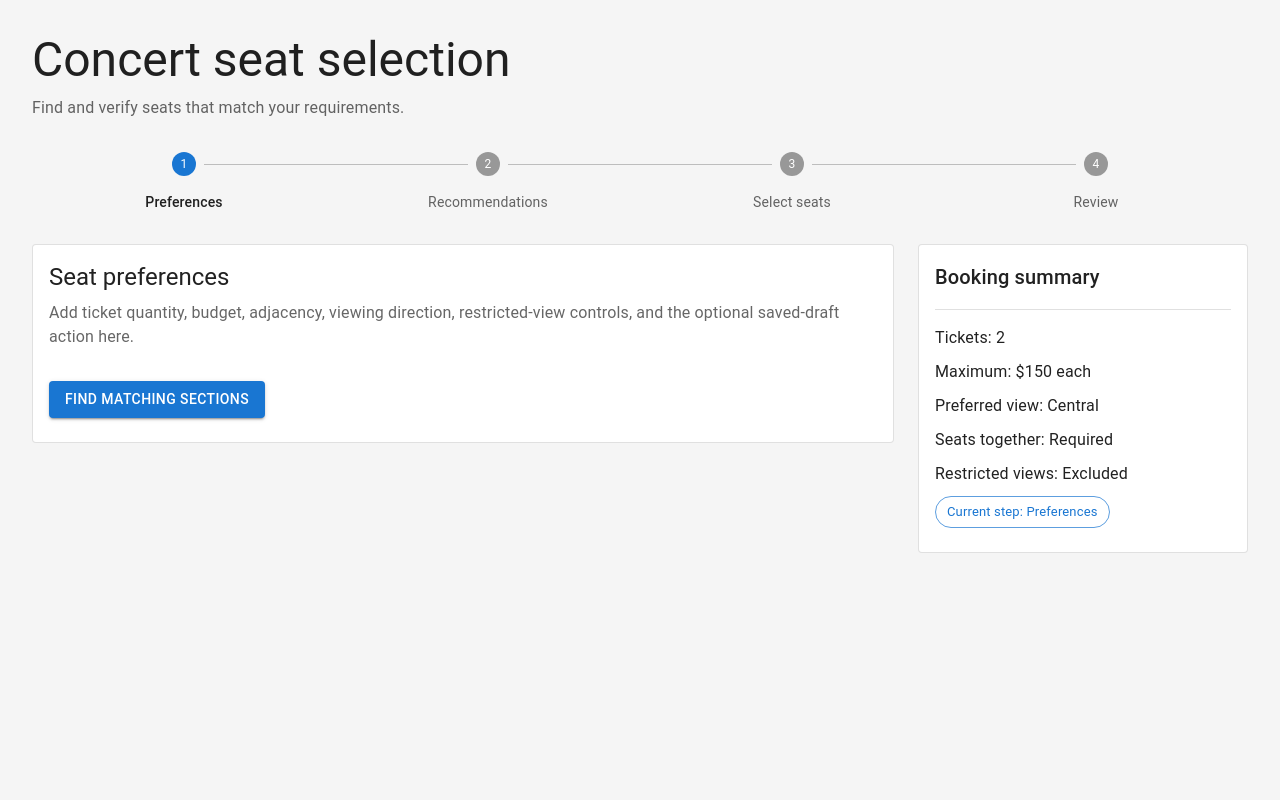
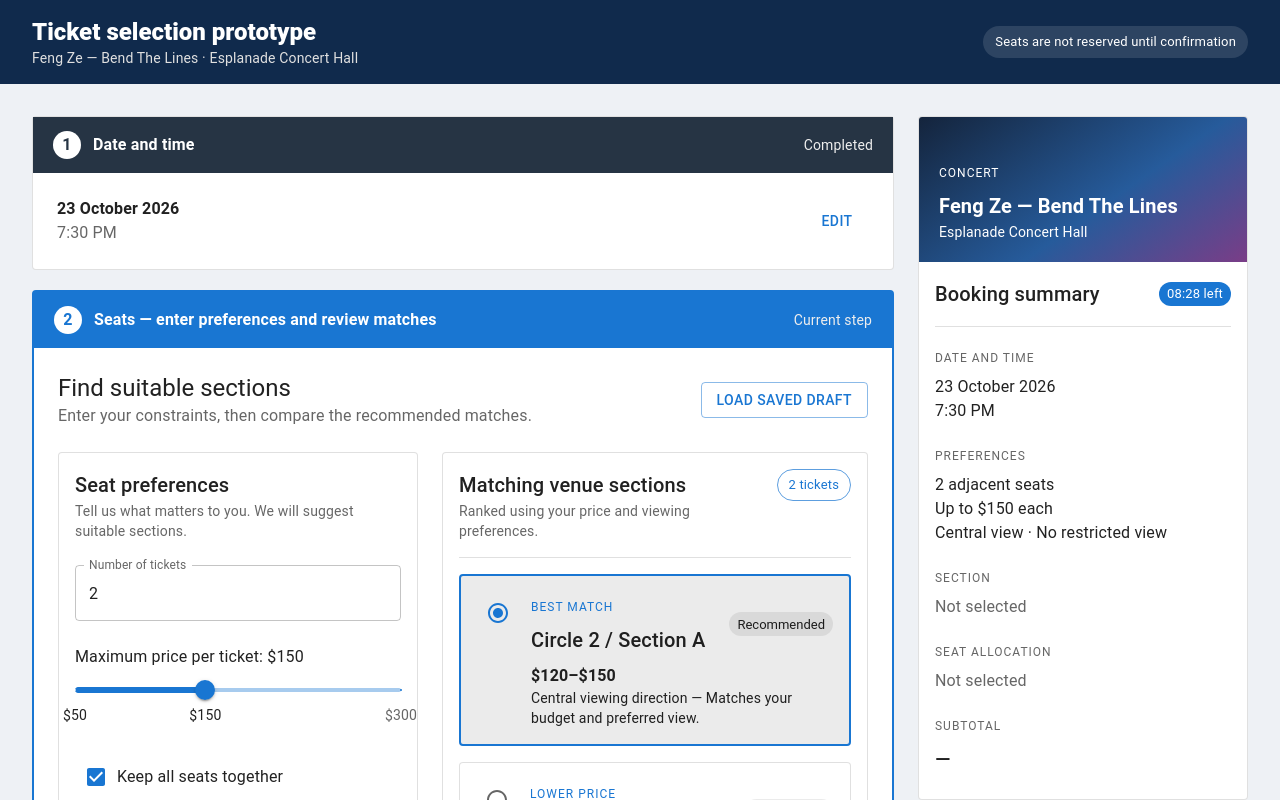
Before and after one commit to teezhiyao/hci-ticketing, a React (Vite) app: page / in a window 1280 px wide. Shown: the top 800 px of the page. Built offline with nearby package versions, Linux system fonts and the light colour scheme.

Commit message:
Build unified preference and recommendation screen

```diff
--- a/src/App.jsx
+++ b/src/App.jsx
@@ -1,6 +1,4 @@
-import { useState } from "react";
 import {
-  Alert,
   Box,
   Button,
   Card,
@@ -8,73 +6,147 @@ import {
   Chip,
   Divider,
   Stack,
-  Step,
-  StepLabel,
-  Stepper,
   Typography,
 } from "@mui/material";
+import PreferenceGuidedSelection from "./components/PreferenceGuidedSelection.jsx";
 
-const steps = ["Preferences", "Recommendations", "Select seats", "Review"];
-
-const defaultPreferences = {
-  tickets: 2,
-  maxPrice: 150,
-  keepTogether: true,
-  preferredView: "Central",
-  excludeRestricted: true,
+const event = {
+  title: "Feng Ze — Bend The Lines",
+  venue: "Esplanade Concert Hall",
+  date: "23 October 2026",
+  time: "7:30 PM",
 };
 
-function PlaceholderScreen({ title, description, back, next, nextLabel }) {
+function BookingSection({ number, title, status, active = false, children }) {
   return (
-    <Card variant="outlined">
-      <CardContent>
-        <Typography variant="h5">{title}</Typography>
-        <Typography color="text.secondary" sx={{ mt: 1 }}>
-          {description}
+    <Card
+      variant="outlined"
+      sx={{
+        borderColor: active ? "primary.main" : "divider",
+        borderWidth: active ? 2 : 1,
+        overflow: "visible",
+      }}
+    >
+      <Box
+        sx={{
+          px: 2.5,
+          py: 1.75,
+          bgcolor: active ? "primary.main" : "#263444",
+          color: "common.white",
+          display: "flex",
+          alignItems: "center",
+          justifyContent: "space-between",
+          gap: 2,
+        }}
+      >
+        <Stack direction="row" spacing={1.5} alignItems="center">
+          <Box
+            sx={{
+              width: 28,
+              height: 28,
+              borderRadius: "50%",
+              display: "grid",
+              placeItems: "center",
+              bgcolor: "common.white",
+              color: active ? "primary.main" : "#263444",
+              fontWeight: 700,
+            }}
+          >
+            {number}
+          </Box>
+          <Typography variant="subtitle1" fontWeight={700}>
+            {title}
           </Typography>
+        </Stack>
 
-        {title === "Select exact seats" && (
-          <Alert severity="info" sx={{ mt: 3 }}>
-            Add the venue map, clickable seat grid, expected-view preview, and
-            early adjacency feedback here.
-          </Alert>
+        {status && (
+          <Typography variant="body2" sx={{ color: "grey.200" }}>
+            {status}
+          </Typography>
         )}
+      </Box>
 
-        <Stack direction="row" spacing={2} sx={{ mt: 4 }}>
-          {back && <Button onClick={back}>Back</Button>}
-          {next && (
-            <Button variant="contained" onClick={next}>
-              {nextLabel}
-            </Button>
-          )}
-        </Stack>
-      </CardContent>
+      {children && <Box sx={{ p: { xs: 2, md: 3 } }}>{children}</Box>}
     </Card>
   );
 }
 
-function BookingSummary({ step, preferences }) {
+function BookingSummary() {
   return (
-    <Card variant="outlined">
+    <Card
+      variant="outlined"
+      sx={{ position: { lg: "sticky" }, top: { lg: 24 } }}
+    >
+      <Box
+        sx={{
+          height: 145,
+          p: 2.5,
+          display: "flex",
+          flexDirection: "column",
+          justifyContent: "flex-end",
+          color: "common.white",
+          background:
+            "linear-gradient(145deg, #14243c 0%, #265b9b 58%, #7a3d87 100%)",
+        }}
+      >
+        <Typography variant="overline">Concert</Typography>
+        <Typography variant="h6" fontWeight={700}>
+          {event.title}
+        </Typography>
+        <Typography variant="body2">{event.venue}</Typography>
+      </Box>
+
       <CardContent>
+        <Stack
+          direction="row"
+          alignItems="center"
+          justifyContent="space-between"
+          sx={{ mb: 2 }}
+        >
           <Typography variant="h6">Booking summary</Typography>
-        <Divider sx={{ my: 2 }} />
-        <Stack spacing={1.25}>
-          <Typography>Tickets: {preferences.tickets}</Typography>
-          <Typography>Maximum: ${preferences.maxPrice} each</Typography>
-          <Typography>Preferred view: {preferences.preferredView}</Typography>
-          <Typography>
-            Seats together: {preferences.keepTogether ? "Required" : "Flexible"}
+          <Chip label="08:28 left" size="small" color="primary" />
+        </Stack>
+
+        <Divider sx={{ mb: 2 }} />
+
+        <Stack spacing={2.25}>
+          <Box>
+            <Typography variant="overline" color="text.secondary">
+              Date and time
             </Typography>
-          <Typography>
-            Restricted views: {preferences.excludeRestricted ? "Excluded" : "Allowed"}
+            <Typography>{event.date}</Typography>
+            <Typography>{event.time}</Typography>
+          </Box>
+
+          <Box>
+            <Typography variant="overline" color="text.secondary">
+              Preferences
             </Typography>
-          <Chip
-            label={`Current step: ${steps[step]}`}
-            color="primary"
-            variant="outlined"
-            sx={{ alignSelf: "flex-start", mt: 1 }}
-          />
+            <Typography>2 adjacent seats</Typography>
+            <Typography>Up to $150 each</Typography>
+            <Typography>Central view · No restricted view</Typography>
+          </Box>
+
+          <Box>
+            <Typography variant="overline" color="text.secondary">
+              Section
+            </Typography>
+            <Typography color="text.secondary">Not selected</Typography>
+          </Box>
+
+          <Box>
+            <Typography variant="overline" color="text.secondary">
+              Seat allocation
+            </Typography>
+            <Typography color="text.secondary">Not selected</Typography>
+          </Box>
+
+          <Box>
+            <Typography variant="overline" color="text.secondary">
+              Subtotal
+            </Typography>
+            <Typography variant="h6">—</Typography>
+          </Box>
         </Stack>
       </CardContent>
     </Card>
@@ -82,76 +154,106 @@ function BookingSummary({ step, preferences }) {
 }
 
 export default function App() {
-  const [step, setStep] = useState(0);
-  const [preferences] = useState(defaultPreferences);
-
-  const next = () => setStep((current) => Math.min(current + 1, steps.length - 1));
-  const back = () => setStep((current) => Math.max(current - 1, 0));
-
-  const screens = [
-    {
-      title: "Seat preferences",
-      description:
-        "Add ticket quantity, budget, adjacency, viewing direction, restricted-view controls, and the optional saved-draft action here.",
-      nextLabel: "Find matching sections",
-    },
-    {
-      title: "Recommended sections",
-      description:
-        "Add ranked section cards, match explanations, prices, adjacent-seat availability, and map links here.",
-      nextLabel: "View on map",
-    },
-    {
-      title: "Select exact seats",
-      description:
-        "Allow users to verify the recommendation and choose a valid adjacent seat group.",
-      nextLabel: "Review seats",
-    },
-    {
-      title: "Review selection",
-      description:
-        "Add selected seats, subtotal, view preview, constraint confirmations, reservation status, and final confirmation here.",
-      nextLabel: null,
-    },
-  ];
-
-  const screen = screens[step];
-
   return (
-    <Box sx={{ minHeight: "100vh", bgcolor: "#f5f5f5", p: { xs: 2, md: 4 } }}>
-      <Box sx={{ maxWidth: 1280, mx: "auto" }}>
-        <Typography variant="h3" sx={{ fontSize: { xs: "2rem", md: "3rem" } }}>
-          Concert seat selection
+    <Box sx={{ minHeight: "100vh", bgcolor: "#eef1f5" }}>
+      <Box
+        component="header"
+        sx={{ bgcolor: "#102a4c", color: "common.white", py: 2 }}
+      >
+        <Box sx={{ maxWidth: 1440, mx: "auto", px: { xs: 2, md: 4 } }}>
+          <Stack
+            direction={{ xs: "column", sm: "row" }}
+            justifyContent="space-between"
+            alignItems={{ xs: "flex-start", sm: "center" }}
+            gap={1}
+          >
+            <Box>
+              <Typography variant="h5" fontWeight={800}>
+                Ticket selection prototype
               </Typography>
-        <Typography color="text.secondary" sx={{ mt: 1, mb: 4 }}>
-          Find and verify seats that match your requirements.
+              <Typography variant="body2" sx={{ color: "grey.300" }}>
+                {event.title} · {event.venue}
               </Typography>
-
-        <Stepper activeStep={step} alternativeLabel sx={{ mb: 4 }}>
-          {steps.map((label) => (
-            <Step key={label}>
-              <StepLabel>{label}</StepLabel>
-            </Step>
-          ))}
-        </Stepper>
+            </Box>
+            <Chip
+              label="Seats are not reserved until confirmation"
+              sx={{ bgcolor: "rgba(255,255,255,.12)", color: "common.white" }}
+            />
+          </Stack>
+        </Box>
+      </Box>
 
       <Box
         sx={{
+          maxWidth: 1440,
+          mx: "auto",
+          px: { xs: 2, md: 4 },
+          py: 4,
           display: "grid",
-            gridTemplateColumns: { xs: "1fr", md: "minmax(0, 1fr) 330px" },
+          gridTemplateColumns: { xs: "1fr", lg: "minmax(0, 1fr) 330px" },
           gap: 3,
           alignItems: "start",
         }}
       >
-          <PlaceholderScreen
-            title={screen.title}
-            description={screen.description}
-            back={step > 0 ? back : null}
-            next={step < steps.length - 1 ? next : null}
-            nextLabel={screen.nextLabel}
+        <Stack spacing={2.5}>
+          <BookingSection
+            number="1"
+            title="Date and time"
+            status="Completed"
+          >
+            <Stack
+              direction={{ xs: "column", sm: "row" }}
+              justifyContent="space-between"
+              alignItems={{ xs: "flex-start", sm: "center" }}
+              gap={2}
+            >
+              <Box>
+                <Typography fontWeight={700}>{event.date}</Typography>
+                <Typography color="text.secondary">{event.time}</Typography>
+              </Box>
+              <Button variant="text">Edit</Button>
+            </Stack>
+          </BookingSection>
+
+          <BookingSection
+            number="2"
+            title="Seats — enter preferences and review matches"
+            status="Current step"
+            active
+          >
+            <Stack
+              direction={{ xs: "column", sm: "row" }}
+              justifyContent="space-between"
+              alignItems={{ xs: "flex-start", sm: "center" }}
+              gap={2}
+              sx={{ mb: 3 }}
+            >
+              <Box>
+                <Typography variant="h5">Find suitable sections</Typography>
+                <Typography color="text.secondary">
+                  Enter your constraints, then compare the recommended matches.
+                </Typography>
+              </Box>
+              <Button variant="outlined">Load saved draft</Button>
+            </Stack>
+
+            <PreferenceGuidedSelection />
+          </BookingSection>
+
+          <BookingSection
+            number="3"
+            title="Seat allocation"
+            status="Select a section to continue"
           />
-          <BookingSummary step={step} preferences={preferences} />
-        </Box>
+
+          <BookingSection
+            number="4"
+            title="Ticket type"
+            status="Complete seat allocation first"
+          />
+        </Stack>
+
+        <BookingSummary />
       </Box>
     </Box>
   );
```
Lines whose indentation alone changed are shown as unchanged.
